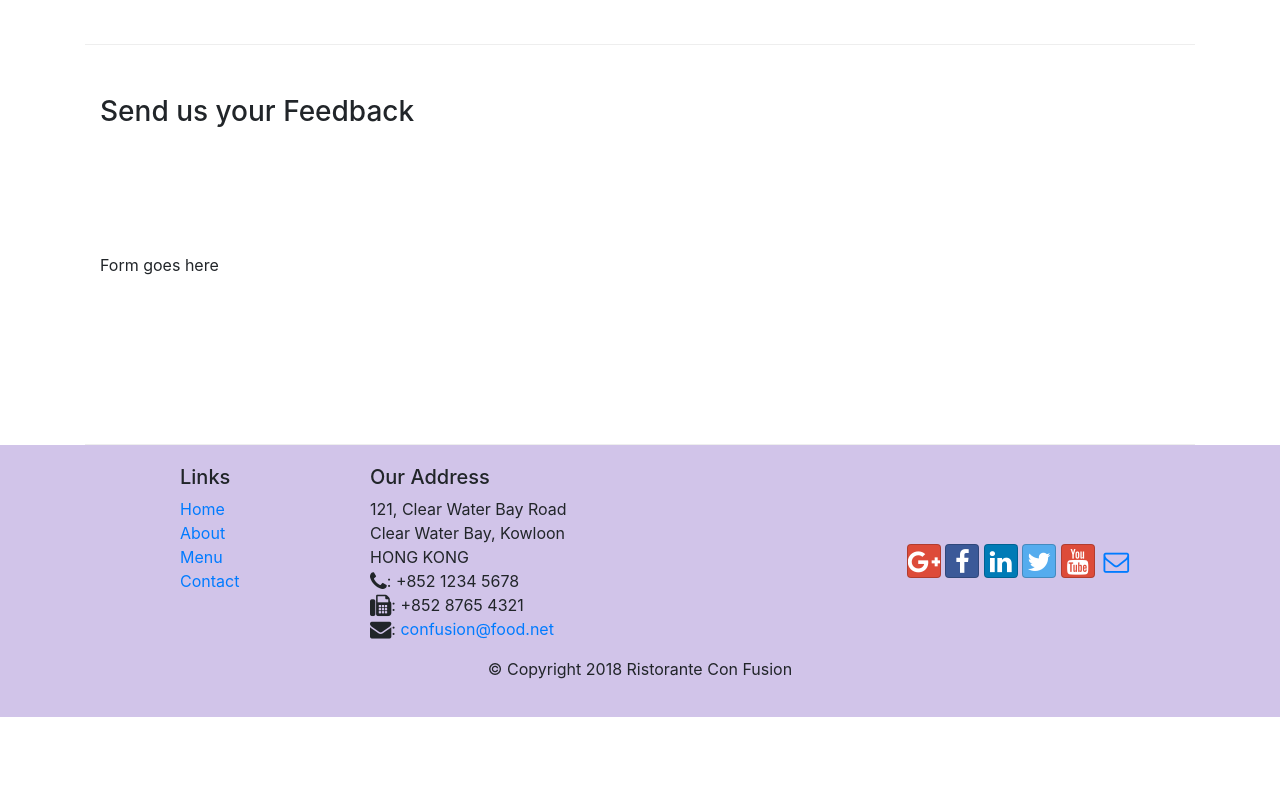
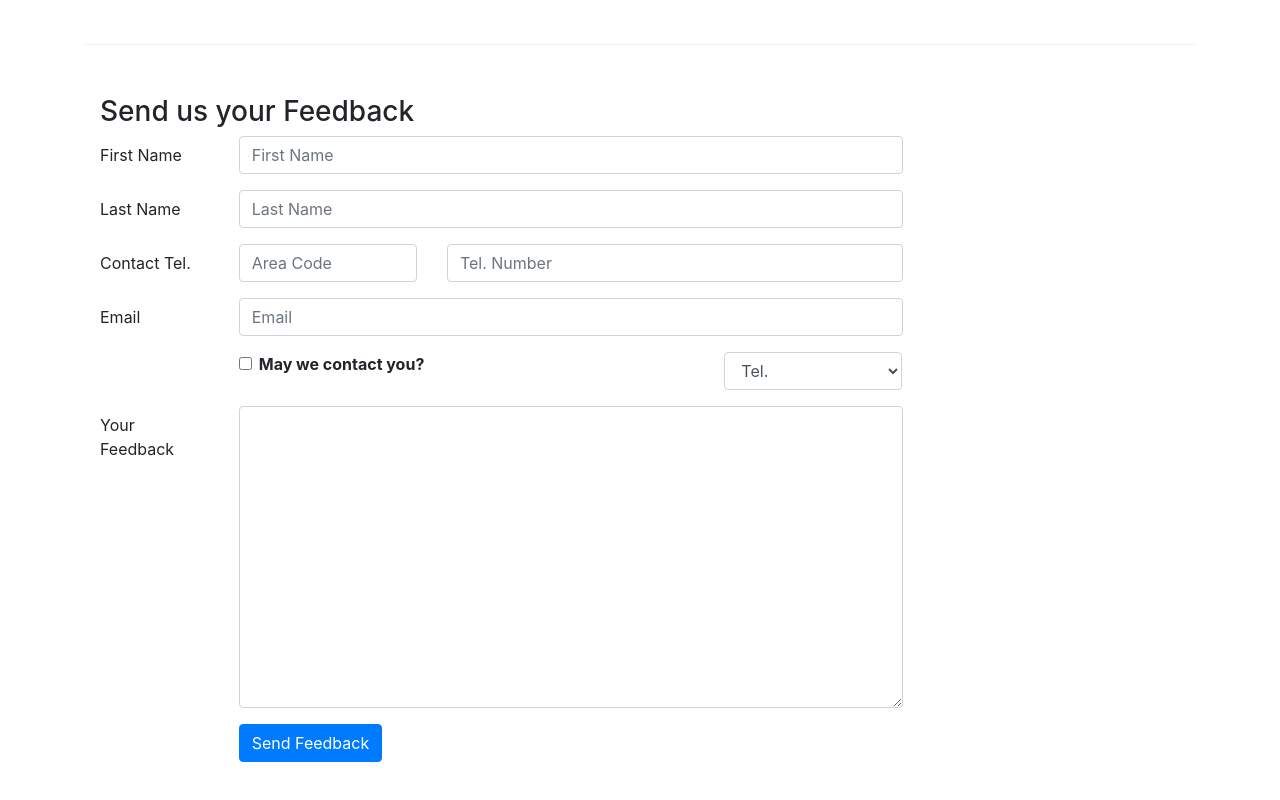
Before and after one commit to Rishab310/conFusion, a website: page contactus.html in a window 1280 px wide. Shown: the part 820-1620 px from the top of the page. Before the commit the page ends 1537 px from the top, so only its background shows below. Drawn offline with nearby package versions, Linux system fonts and the light colour scheme.

Commit message:
Bootstrap Forms

```diff
--- a/contactus.html
+++ b/contactus.html
@@ -95,7 +95,62 @@
                 <h3>Send us your Feedback</h3>
             </div>
             <div class="col-12 col-md-9">
-                Form goes here
+                <form action="">
+                    <div class="form-group row">
+                        <label for="firstname" class="col-md-2 col-form-label">First Name</label>
+                        <div class="col-md-10">
+                            <input type="text" class="form-control" id="firstname" name="firstname" placeholder="First Name">
+                        </div>
+                    </div>
+                    <div class="form-group row">
+                        <label for="lastname" class="col-md-2 col-form-label">Last Name</label>
+                        <div class="col-md-10">
+                            <input type="text" class="form-control" id="lastname" name="lastname" placeholder="Last Name">
+                        </div>
+                    </div>
+                    <div class="form-group row">
+                        <label for="telnum" class="col-12 col-md-2 col-form-label">Contact Tel.</label>
+                        <div class="col-5 col-md-3">
+                            <input type="tel" class="form-control" id="areacode" name="areacode" placeholder="Area Code">
+                        </div>
+                        <div class="col-7 col-md-7">
+                            <input type="tel" class="form-control" id="telnum" name="telnum" placeholder="Tel. Number">
+                        </div>
+                    </div>
+                    <div class="form-group row">
+                        <label for="emailid" class="col-md-2 col-form-label">Email</label>
+                        <div class="col-md-10">
+                            <input type="email" class="form-control" id="emailid" name="emailid" placeholder="Email">
+                        </div>
+                    </div>
+                    <div class="form-group row">
+                        <div class="col-md-6 offset-md-2">
+                            <div class="form-check">
+                                <input type="checkbox" class="form-check-input" name="approve" id="approve" value="">
+                                <label for="form-check-label" for="approve">
+                                    <strong>May we contact you?</strong>
+                                </label>
+                            </div>
+                        </div>
+                        <div class="col-md-3 offset-md-1">
+                            <select class="form-control">
+                                <option >Tel.</option>
+                                <option >Email</option>
+                            </select>
+                        </div>
+                    </div>
+                    <div class="form-group row">
+                        <label for="feedback" class="col-md-2 col-form-label">Your Feedback</label>
+                        <div class="col-md-10">
+                            <textarea class="form-control" name="feedback" id="feedback"  rows="12"></textarea>
+                        </div>
+                    </div>
+                    <div class="form-group row">
+                        <div class="offset-md-2 col-md-10">
+                            <button type="submit" class="btn btn-primary">Send Feedback</button>
+                        </div>
+                    </div>
+                </form>
             </div>
             <div class="col-12 col-md">
             </div>
```
